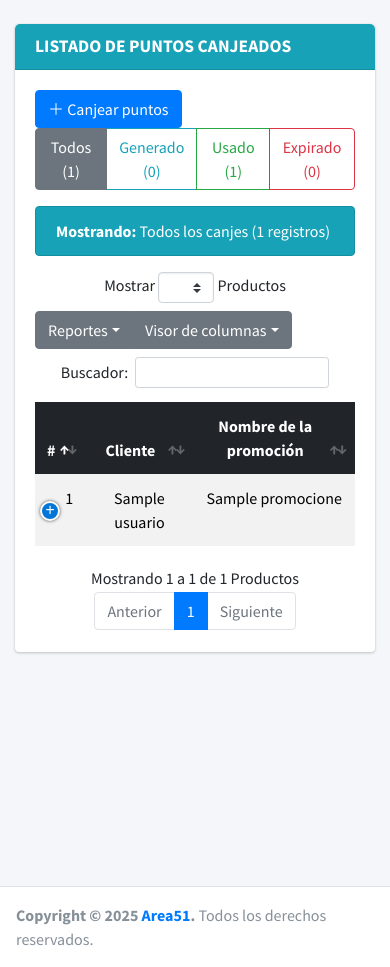
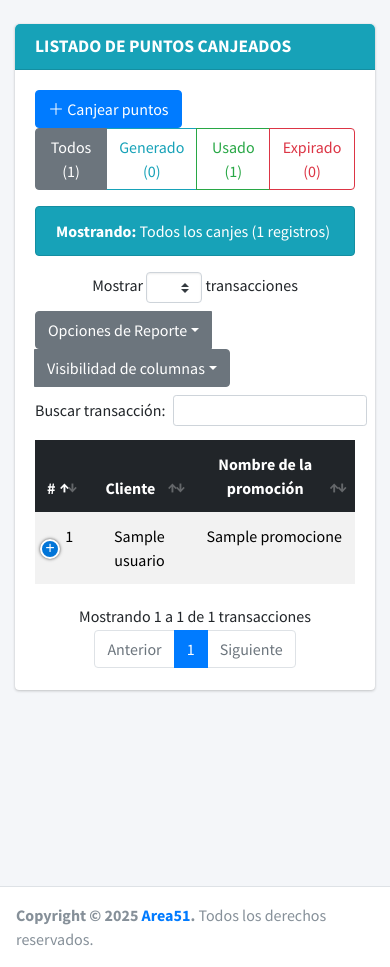
Before and after one commit to 21juanmendez/www.sistemadebarberia.com, a PHP site: page /views/promociones/puntos.php in a window 390 px wide. Shown: the part 57-1024 px from the top of the page. Run offline with PHP 8.4, Linux system fonts and the light colour scheme; the visitor is signed in with stand-in values (Sample User, id 1); tables that the repository leaves empty or names only in its code hold one stand-in row (values such as "Sample post"); some libraries are stand-ins or nearby versions.

Commit message:
datatable_puntos

```diff
--- /dev/null
+++ b/public/js/datatable_canje_puntos.js
@@ -0,0 +1,58 @@
+$(function () {
+    $("#puntos").DataTable({
+        "pageLength": 5,
+        "language": {
+            "emptyTable": "No hay información sobre canje de puntos",
+            "info": "Mostrando _START_ a _END_ de _TOTAL_ transacciones",
+            "infoEmpty": "Mostrando 0 a 0 de 0 transacciones",
+            "infoFiltered": "(Filtrado de _MAX_ total transacciones)",
+            "infoPostFix": "",
+            "thousands": ",",
+            "lengthMenu": "Mostrar _MENU_ transacciones",
+            "loadingRecords": "Cargando...",
+            "processing": "Procesando...",
+            "search": "Buscar transacción:",
+            "zeroRecords": "Sin resultados encontrados",
+            "paginate": {
+                "first": "Primero",
+                "last": "Último",
+                "next": "Siguiente",
+                "previous": "Anterior"
+            }
+        },
+        "responsive": true,
+        "lengthChange": true,
+        "autoWidth": false,
+        buttons: [{
+            extend: "collection",
+            text: "Opciones de Reporte",
+            orientation: "landscape",
+            buttons: [{
+                text: "Copiar",
+                extend: "copy"
+            },
+            {
+                extend: "pdf",
+                text: "Exportar a PDF"
+            },
+            {
+                extend: "csv",
+                text: "Exportar a CSV"
+            },
+            {
+                extend: "excel",
+                text: "Exportar a Excel"
+            },
+            {
+                text: "Imprimir",
+                extend: "print"
+            }
+            ]
+        },
+        {
+            extend: "colvis",
+            text: "Visibilidad de columnas",
+        }
+        ],
+    }).buttons().container().appendTo("#puntos_wrapper .col-md-6:eq(0)");
+});
--- a/views/promociones/puntos.php
+++ b/views/promociones/puntos.php
@@ -51,7 +51,7 @@
 
                     <div class="row">
                         <div class="col-md-12">
-                            <table id="example3" class="table table-striped table-borderless table-hover">
+                            <table id="puntos" class="table table-striped table-borderless table-hover">
                                 <thead class="table-dark">
                                     <tr>
                                         <th style="text-align: center;">#</th>
--- a/views/usuarios/layout/parte2.php
+++ b/views/usuarios/layout/parte2.php
@@ -52,6 +52,7 @@
     <script src="<?php echo $URL?>/public/js/datatable_productos.js" ></script>
     <script src="<?php echo $URL?>/public/js/datatable_servicios.js" ></script>
     <script src="<?php echo $URL?>/public/js/datatable_promociones.js"></script>
+    <script src="<?php echo $URL?>/public/js/datatable_canje_puntos.js" ></script>
     <script src="<?php echo $URL?>/public/js/datatable_empleados.js" ></script>
     <script src="<?php echo $URL?>/public/js/datatable_citas.js" ></script>
     <script src="<?php echo $URL?>/public/js/datatable_ventas.js" ></script>
```
